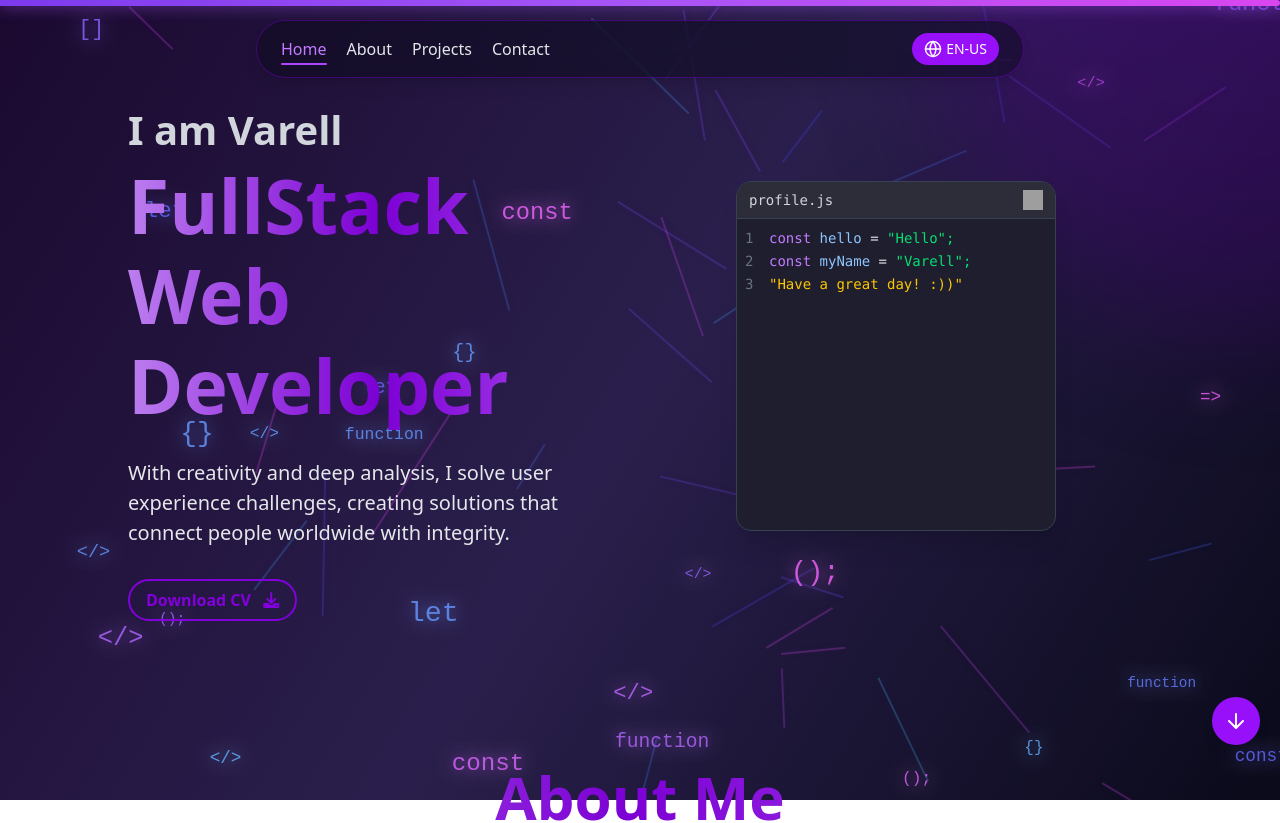
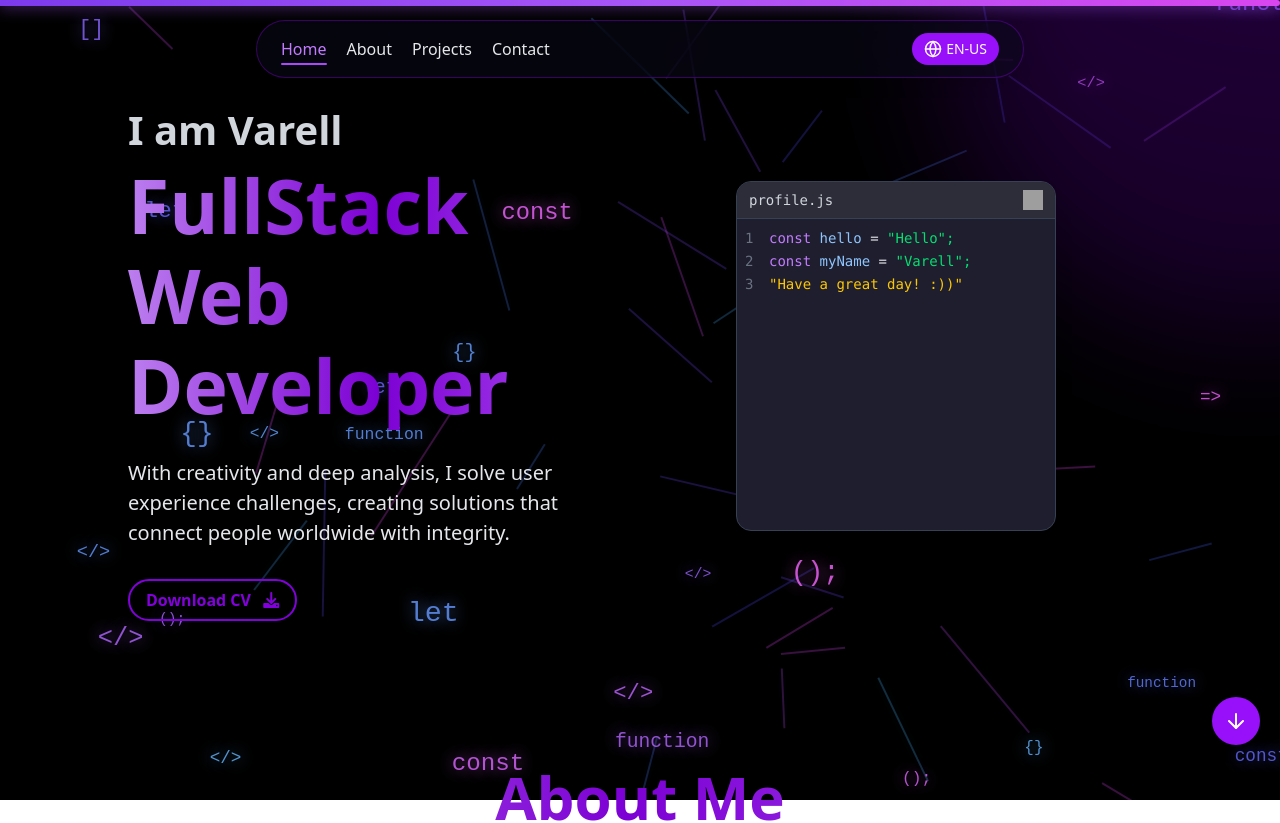
Before and after one commit to varells14/portofolio-varell, a React (Vite) app: page / in a window 1280 px wide. Shown: the top 823 px of the page. Built offline with nearby package versions, Linux system fonts and the light colour scheme; grey boxes are pictures that could not be loaded.

Commit message:
update Modern Last3

```diff
--- a/src/assets/components/ui/BackGround.jsx
+++ b/src/assets/components/ui/BackGround.jsx
@@ -7,6 +7,7 @@ function Background() {
     const canvas = canvasRef.current;
     const ctx = canvas.getContext('2d');
     let animationFrame;
+
     const streaks = [];
     const symbols = [];
 
@@ -25,6 +26,7 @@ function Background() {
       canvas.width = window.innerWidth;
       canvas.height = window.innerHeight;
     };
+
     window.addEventListener('resize', resizeCanvas);
     resizeCanvas();
 
@@ -36,7 +38,7 @@ function Background() {
         y: Math.random() * canvas.height,
         length: Math.random() * 100 + 50,
         speed: Math.random() * 1.5 + 0.5,
-        color: `hsla(${200 + Math.random() * 100}, 80%, 60%, 0.25)`, // biru ke ungu neon
+        color: `hsla(${200 + Math.random() * 100}, 80%, 60%, 0.25)`,
         angle: Math.random() * Math.PI * 2,
       });
     }
@@ -55,16 +57,8 @@ function Background() {
     }
 
     const animate = () => {
-      // Background gelap
-      ctx.fillStyle = '#0a0a1a';
-      ctx.fillRect(0, 0, canvas.width, canvas.height);
-
-      // Gradient overlay
-      const gradient = ctx.createLinearGradient(0, 0, canvas.width, canvas.height);
-      gradient.addColorStop(0, '#1b0930');
-      gradient.addColorStop(0.5, '#2a1f4c');
-      gradient.addColorStop(1, '#0a0a1a');
-      ctx.fillStyle = gradient;
+      // Clear canvas dengan background hitam
+      ctx.fillStyle = '#000000';
       ctx.fillRect(0, 0, canvas.width, canvas.height);
 
       // Draw neon streaks
@@ -105,6 +99,7 @@ function Background() {
         ctx.fillText(sym.text, sym.x, sym.y);
 
         sym.y += sym.speedY;
+
         if (sym.y > canvas.height + 20) {
           sym.y = -20;
           sym.x = Math.random() * canvas.width;
```
